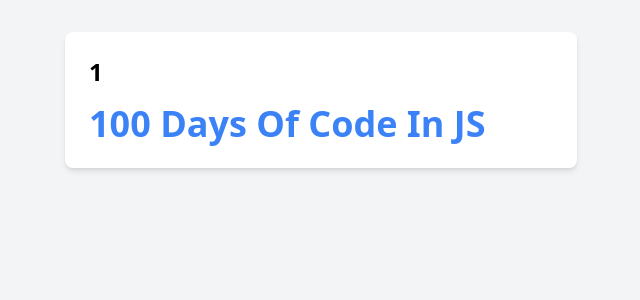
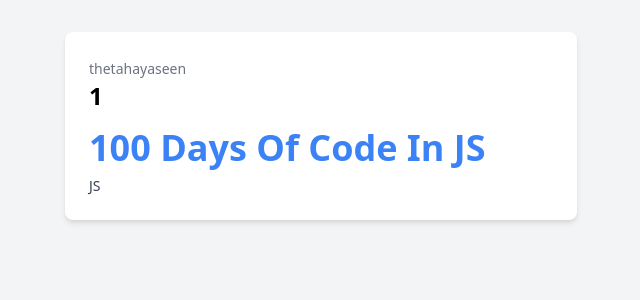
Before and after one commit to TheTahaYaseen/StudyBuddy, a Django app: page /room/1 in a window 1280 px wide. Shown: the part 64-364 px from the top of the page, without its empty margins (319-959 px from the left). Run offline with Django 4.2, Linux system fonts and the light colour scheme; data comes from the database, SQL or seed files in the repository; both versions use the stored data as it was after the commit.

Commit message:
Fetching More Info From Database

```diff
--- a/base/templates/base/room.html
+++ b/base/templates/base/room.html
@@ -3,8 +3,10 @@
 {% block content %}
 <div class="container mx-auto mt-8">
     <div class="max-w-lg mx-auto bg-white p-6 rounded-lg shadow-md">
+        <span class="text-gray-500 text-sm">{{ room.host.username }}</span>
         <h2 class="text-2xl font-bold mb-4">{{ room.id }}</h2>
         <h1 class="text-4xl font-extrabold text-blue-500">{{ room.name }}</h1>
+        <p class="text-gray-700 text-sm mt-2">{{ room.topic.name }}</p>
     </div>
 </div>
 {% endblock content %}
```
Also changed, not shown: db.sqlite3.
